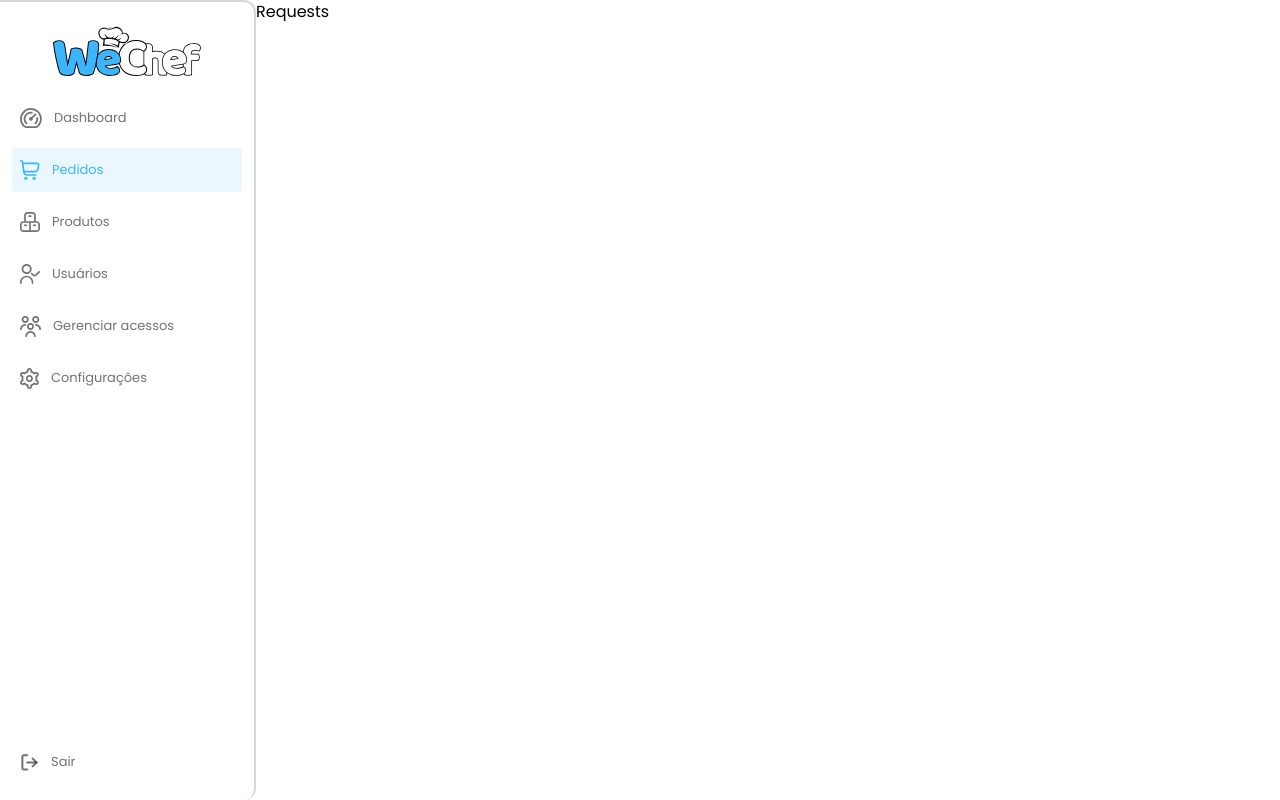
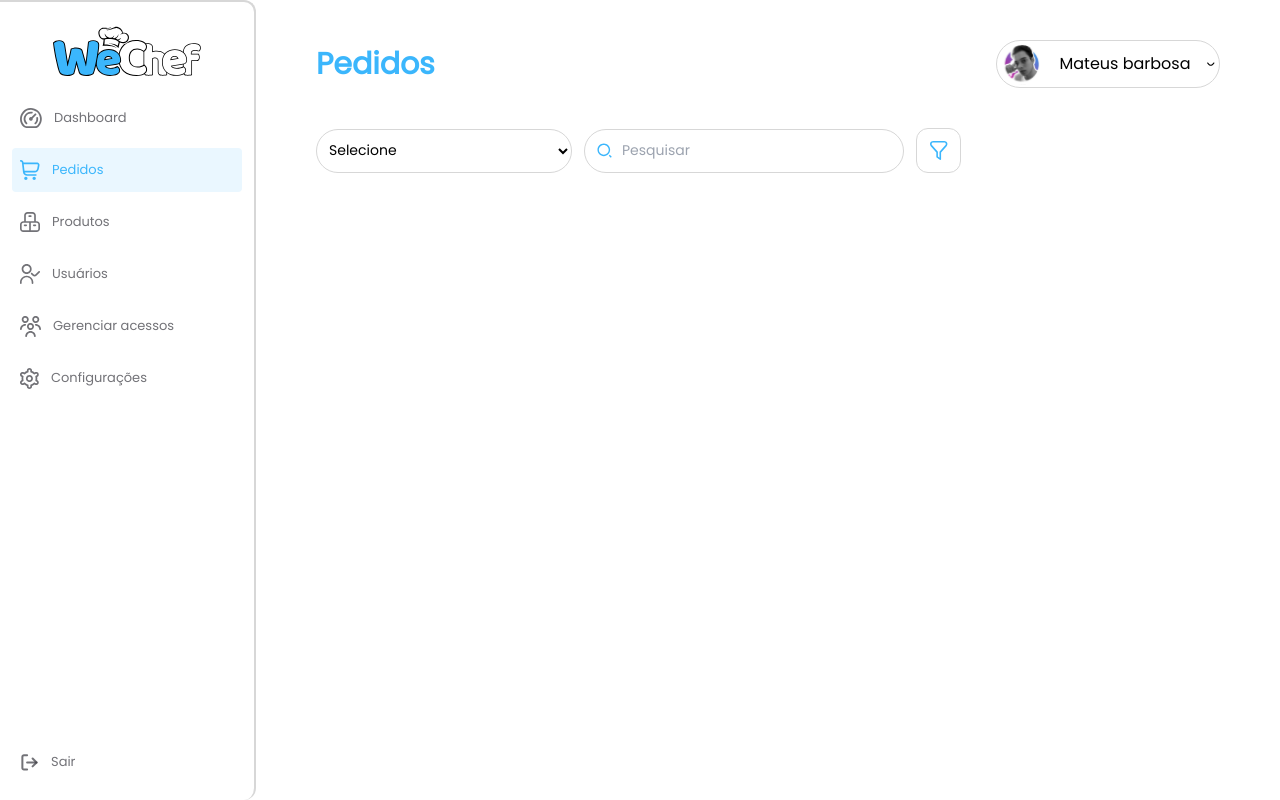
Before and after one commit to Wechef-Organization/bechef_backoffice, a Next.js app: page /requests in a window 1280 px wide. Built offline with nearby package versions, Linux system fonts and the light colour scheme.

Commit message:
add: FilterHeader from Requests

```diff
--- a/src/app/(private)/accesses/page.tsx
+++ b/src/app/(private)/accesses/page.tsx
@@ -1,7 +1,12 @@
+import Header from "@/components/Header"
+
 const Accesses = () => {
   return (
-    <div>
-      <h1>Accesses</h1>
+    <div className="w-full px-[60px] pb-11 flex flex-col gap-11">
+      <Header title="Gerenciamento de acesso" name="Mateus barbosa" />
+      <div className="flex flex-col gap-6 pt-32">
+
+      </div>
     </div>
   )
 }
--- a/src/app/(private)/config/page.tsx
+++ b/src/app/(private)/config/page.tsx
@@ -1,7 +1,12 @@
+import Header from "@/components/Header"
+
 const Config = () => {
-  return(
-    <div>
-      <h1>Config</h1>
+  return (
+    <div className="w-full px-[60px] pb-11 flex flex-col gap-11">
+      <Header title="Configurações" name="Mateus barbosa" />
+      <div className="flex flex-col gap-6 pt-32">
+
+      </div>
     </div>
   )
 }
--- a/src/app/(private)/products/page.tsx
+++ b/src/app/(private)/products/page.tsx
@@ -1,7 +1,12 @@
+import Header from "@/components/Header"
+
 const Products = () => {
-  return(
-    <div>
-      <h1>Products</h1>
+  return (
+    <div className="w-full px-[60px] pb-11 flex flex-col gap-11">
+      <Header title="Produtos" name="Mateus barbosa" />
+      <div className="flex flex-col gap-6 pt-32">
+
+      </div>
     </div>
   )
 }
--- /dev/null
+++ b/src/app/(private)/requests/components/FilterHeader.tsx
@@ -0,0 +1,50 @@
+
+"use client"
+
+import Image from "next/image";
+import { useState } from "react";
+import { useForm } from "react-hook-form";
+
+import InputSearch from "@/components/InputSearch";
+import Select from "@/components/Select";
+import optionsSelect from "@/mock/Requests/optionsSelect";
+
+const FilterHeader = () => {
+    const {
+        handleSubmit,
+        control,
+        formState: { errors },
+    } = useForm({
+        defaultValues: {
+            select: "",
+        }
+    });
+
+    const [value, seValue] = useState("")
+
+    const onSubmit = (data: any) => {
+        console.log("Valor selecionado:", data.select);
+    };
+
+    return (
+        <div className="flex items-center gap-3">
+            <Select
+                width="w-64"
+                selectStyle="rounded-full"
+                name="select"
+                options={optionsSelect}
+                control={control}
+                handleSubmit={handleSubmit}
+                onSubmit={onSubmit}
+                error={errors}
+                notMargin
+                rules={{
+                    required: "Campo obrigatório!",
+                }}
+            />
+            <InputSearch width="w-80" heigth="h-11" value={value} setValue={seValue} />
+            <Image src={"/images/Global/filter.svg"} alt="Icone de filtro" width={45} height={45} />
+        </div>
+    )
+}
+export default FilterHeader
--- a/src/app/(private)/requests/page.tsx
+++ b/src/app/(private)/requests/page.tsx
@@ -1,7 +1,13 @@
+import Header from "@/components/Header"
+import FilterHeader from "./components/FilterHeader"
+
 const Requests = () => {
-  return(
-    <div>
-      <h1>Requests</h1>
+  return (
+    <div className="w-full px-[60px] pb-11 flex flex-col gap-11">
+      <Header title="Pedidos" name="Mateus barbosa" />
+      <div className="flex flex-col gap-6 pt-32">
+        <FilterHeader />
+      </div>
     </div>
   )
 }
--- a/src/app/(private)/users/page.tsx
+++ b/src/app/(private)/users/page.tsx
@@ -1,7 +1,12 @@
+import Header from "@/components/Header"
+
 const Users = () => {
-  return(
-    <div>
-      <h1>Users</h1>
+  return (
+    <div className="w-full px-[60px] pb-11 flex flex-col gap-11">
+      <Header title="Usuários" name="Mateus barbosa" />
+      <div className="flex flex-col gap-6 pt-32">
+
+      </div>
     </div>
   )
 }
--- a/src/components/InputSearch.tsx
+++ b/src/components/InputSearch.tsx
@@ -2,10 +2,10 @@ import { InputSearchProps } from "@/interfaces/dashboard"
 import Image from "next/image"
 import React from "react"
 
-const InputSearch: React.FC<InputSearchProps> = ({ value, setValue, width }) => {
+const InputSearch: React.FC<InputSearchProps> = ({ value, setValue, width, heigth }) => {
 
     return (
-        <div className={`${width || "w-56"}  h-9 px-3 border border-border rounded-full flex flex-row items-center`}>
+        <div className={`${width || "w-56"} ${heigth || "h-9"} px-3 border border-border rounded-full flex flex-row items-center`}>
             <Image src={"/images/Dashboard/search.svg"} alt="Icone de pesquisa" width={15} height={15} />
             <input
                 className={`text-sm font-regularc w-full rounded-xl bg-offWhite p-[10px] h-8 outline-transparent`}
--- /dev/null
+++ b/src/components/Select.tsx
@@ -0,0 +1,83 @@
+import { SelectProps } from "@/interfaces/select";
+import React from "react";
+import { Controller } from "react-hook-form";
+
+const Select: React.FC<SelectProps> = ({
+    label,
+    LabelStyle,
+    name,
+    options,
+    control,
+    rules,
+    error,
+    required = true,
+    height,
+    width,
+    handleSubmit,
+    onSubmit,
+    defaultValue = "",
+    optionKey,
+    optionValue,
+    notMargin,
+    selectStyle,
+    ...rest
+}) => {
+    return (
+        <div className={`${width || "w-full"}`}>
+            <div
+                className={`flex flex-col items-start w-full  ${notMargin ? "my-0" : "my-2.5"
+                    }`}>
+                {label && (
+                    <label
+                        className={`${LabelStyle} text-sm mb-2 font-mediump text-font `}>
+                        {label}
+                    </label>
+                )}
+
+                <Controller
+                    name={name}
+                    control={control}
+                    rules={rules}
+                    render={({ field }) => (
+                        <select
+                            className={`${selectStyle} text-sm font-regularc p-2 w-full ${height || "h-11"}
+                            rounded-[10px] bg-white border border-${error?.message ? "red1" : "border"} `}
+                            id={field.name}
+                            value={field.value}
+                            onChange={(value) => {
+                                field.onChange(value);
+                                handleSubmit(onSubmit)();
+                            }}
+                            defaultValue={defaultValue}
+                            required={required}
+                            {...rest}>
+                            <option
+                                value=""
+                                disabled
+                                className="font-regularc text-[#495057] text-sm">
+                                Selecione
+                            </option>
+
+                            {options.map((option, index) => (
+                                <option
+                                    key={index}
+                                    value={optionKey ? option[optionKey] : option.value}
+                                    className="text-sm font-regularc text-[#000] ">
+                                    {optionValue ? option[optionValue] : option.name}
+                                </option>
+                            ))}
+                        </select>
+                    )}
+                />
+
+                {error?.message && (
+                    <p className="min-h-5 mt-1 text-xs font-semiboldc text-red1">
+                        {error?.message}
+                    </p>
+                )}
+            </div>
+        </div>
+    );
+};
+
+export default Select;
--- a/src/interfaces/dashboard.ts
+++ b/src/interfaces/dashboard.ts
@@ -11,4 +11,5 @@ export interface InputSearchProps {
     value: string;
     setValue: Dispatch<SetStateAction<string>>;
     width?: string
+    heigth?: string
 };
--- /dev/null
+++ b/src/interfaces/select.ts
@@ -0,0 +1,27 @@
+import { Control, FieldError, FieldValues, RegisterOptions, UseFormHandleSubmit } from "react-hook-form";
+
+interface Option {
+    value: string;
+    name: string
+}
+
+export interface SelectProps {
+    label?: string | undefined;
+    LabelStyle?: string | undefined;
+    name: string;
+    options: Option[];
+    control: Control<any>;
+    rules?: Omit<RegisterOptions<FieldValues, string>, "disabled" | "valueAsNumber" | "valueAsDate" | "setValueAs"> | undefined;
+    error?: FieldError;
+    required?: boolean | undefined;
+    height?: string | undefined;
+    width?: string | undefined;
+    handleSubmit: UseFormHandleSubmit<{ select: string }, undefined>;
+    onSubmit: (data: any) => void;
+    defaultValue?: string;
+    optionKey?: keyof Option,
+    optionValue?: keyof Option,
+    notMargin?: boolean | undefined;
+    selectStyle?: string | undefined,
+
+};
--- /dev/null
+++ b/src/mock/Requests/optionsSelect.js
@@ -0,0 +1,16 @@
+const optionsSelect = [
+  {
+    value: "Teste1",
+    name: "Test1",
+  },
+  {
+    value: "Teste2",
+    name: "Test2",
+  },
+  {
+    value: "Teste3",
+    name: "Test3",
+  },
+];
+
+export default optionsSelect;
```
Also changed, not shown: public/images/Global/filter.svg (added).
